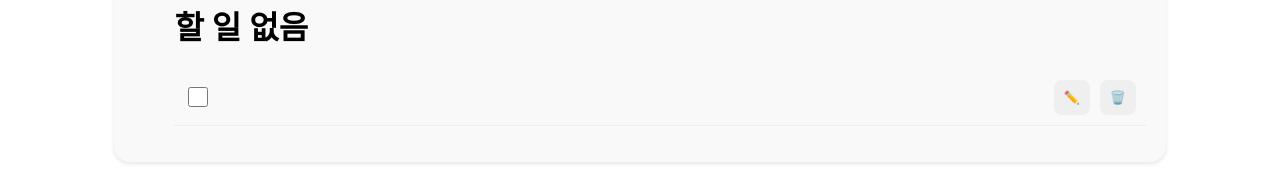
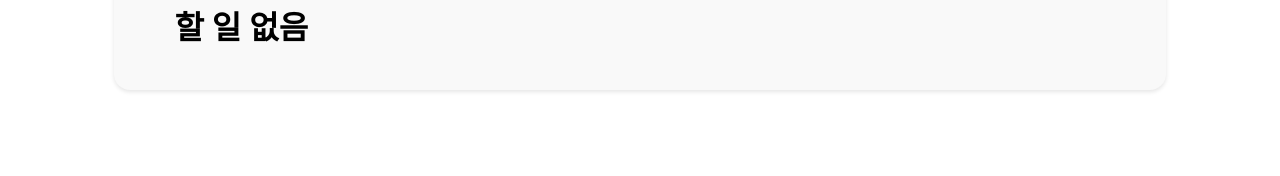
Before and after one commit to wnstjd6/Programming_3207, a React (Vite) app: page / in a window 1280 px wide. Shown: the part 212-388 px from the top of the page. Built offline with nearby package versions, Linux system fonts and the light colour scheme.

Commit message:
TodoListApp show todos

```diff
--- a/src/TodoListApp.jsx
+++ b/src/TodoListApp.jsx
@@ -31,7 +31,7 @@ function TodoListApp() {
     <div className="todo">
       <TodoHeader />
       <TodoAdder addTodo={addTodo} />
-      <TodoList/>
+      <TodoList todos={todos} />
     </div>
   )
 }
--- a/src/components/Checkbox.jsx
+++ b/src/components/Checkbox.jsx
@@ -2,7 +2,7 @@ export default function Checkbox(props){
     const {children, id, ...rest} = props;
     return(
         <>
-          <input {...rest} id={`chk-${id}`}/>
+          <input type="checkbox" className="todo__check" id={`chk-${id}`} {...rest}/>
         <label htmlFor={`chk-${id}`}className="todo__label">{children}</label>
         </>
 
--- a/src/components/TodoItem.jsx
+++ b/src/components/TodoItem.jsx
@@ -1,9 +1,11 @@
 import Button from './Button.jsx'
 import Checkbox from './Checkbox.jsx'
-export default function TodoItem(){
+export default function TodoItem({ todo }){
     return(
-        <li className="todo__item todo__item--complete">
-        <Checkbox type="checkbox" className="todo__check" id="chk-1" />
+        <li className={`todo__item${todo.isCompleted ? " todo__item--completed" : ""}`}>
+        <Checkbox type="checkbox" className="todo__check" id={todo.id}>
+          {todo.text}
+        </Checkbox>
         <Button className="todo__button todo__button--edit">✏️</Button>
         <Button className="todo__button todo__button--delete">🗑️</Button>
         </li>
--- a/src/components/TodoList.jsx
+++ b/src/components/TodoList.jsx
@@ -2,11 +2,12 @@ import TodoItemEmpty from './TodoItemEmpty.jsx'
 import TodoItem from './TodoItem.jsx'
 
 
-export default function TodoList(){
+export default function TodoList({ todos }){
     return(
     <ul className="todo__list">
-        <TodoItemEmpty />
-        <TodoItem/>
-      </ul>
+      {/* todos가 없으면, todoItemEmpty을 보여준다 */}
+      {todos.length === 0 && <TodoItemEmpty />}
+      {todos.length > 0 && todos.map((todo)=><TodoItem key={todo.id} todo={todo}/>)}
+    </ul>
     )
 }
```
